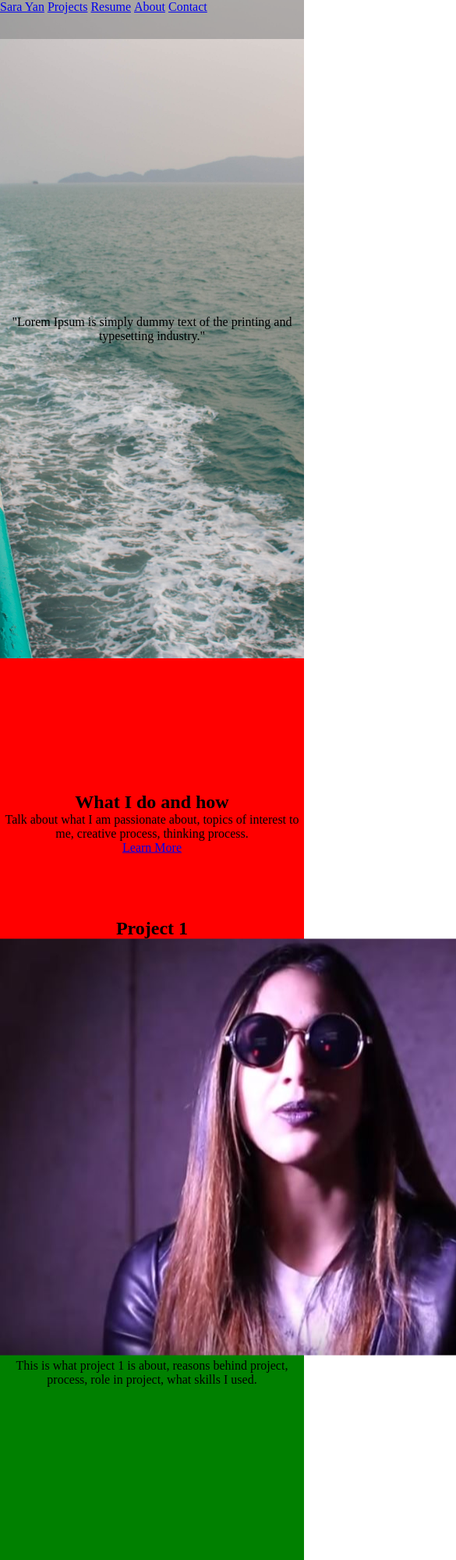
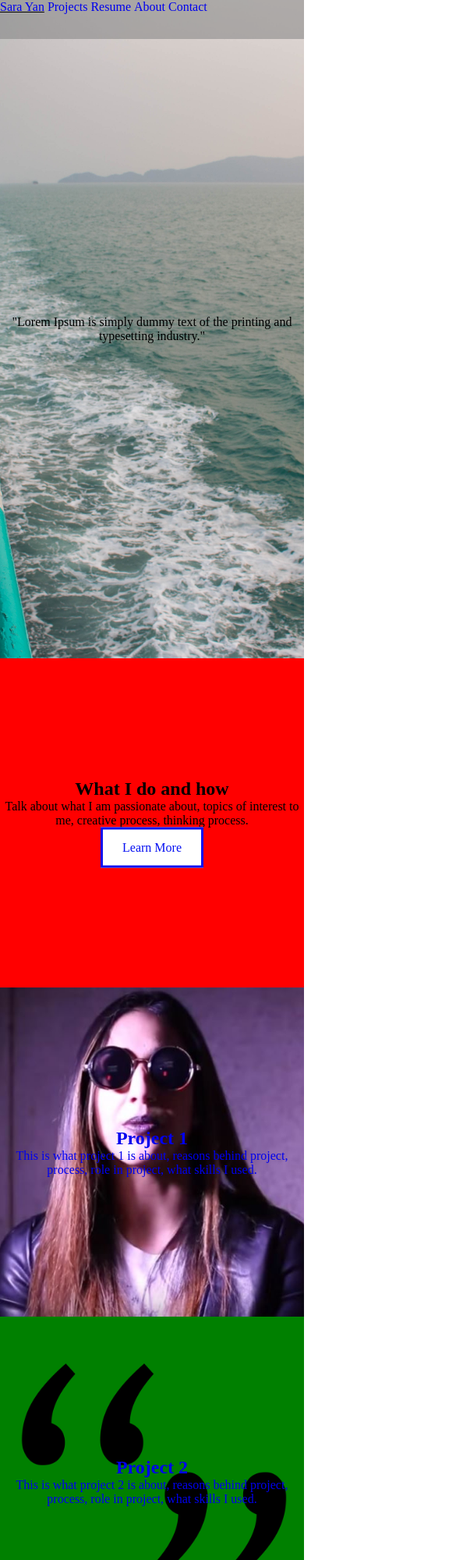
Before and after one commit to s33yan/Project, a plain HTML site: page index.html in a window 390 px wide. Shown: the top 2000 px of the page at 78% size, 585 px wide, since content can reach past the window. Drawn offline with Linux system fonts and the light colour scheme; files whose address does not match are found by name.

Commit message:
add mobile project layout on home page with empty links and clickable background images

```diff
--- a/css/main.css
+++ b/css/main.css
@@ -5,8 +5,31 @@
 .menu_mobile {
     display: none;
 }
+a {
+    text-decoration: none;
+}
+.underlink:hover {
+    text-decoration: underline;
+}
+.linkBox:link, a:visited {
+    /*    When doing effects, when hover...make a box fill in with colour*/
+    background-color: #ffffff;
+    color: #0711F2;
+    border-style: solid;
+    border-color: #0711F2;
+    padding: 14px 25px;
+    text-align: center;
+    display: inline-block;
+    text-decoration: none;
+}
+.linkBox:hover,
+.linkBox:active {
+    background-color: #0711F2;
+    color: white;
+}
 .images {
     /*make the image fit the blue area. currently mobile is too big and web is too small*/
+    height: 50%Vh;
 }
 .content {
     /*change font family*/
@@ -14,13 +37,6 @@
     position: relative;
     top: 50%;
     transform: translateY(-50%);
-}
-#bg {
-    position: fixed;
-    top: -50%;
-    left: -50%;
-    width: 200%;
-    height: 200%;
 }
 #navbar ul {
     list-style-type: none;
@@ -55,14 +71,29 @@
 .module_p1 {
     background: blue;
     height: 50Vh;
+    /*image doesnt resize well when you manually stretch the window*/
+    background-image: url("../images/for_your_spies_only.JPG");
+    background-size: cover;
+    /* <------ */
+    background-repeat: no-repeat;
+    background-position: center center;
 }
 .module_p2 {
     background: green;
     height: 50Vh;
+    background-image: url("../images/quote_through.png");
+    background-size: cover;
+/*    background-repeat: no-repeat;*/
+/*    Need to resize image for web*/
+    background-position: center center;
 }
 .module_p3 {
     background: yellow;
     height: 50Vh;
+    background-image: url("../images/icff.jpg");
+    background-size: cover;
+    background-position: center center;
+}
 }
 .module_quote {
     background: purple;
--- a/index.html
+++ b/index.html
@@ -22,49 +22,56 @@
 
         <div id="navbar">
             <ul>
-                <li id="name"><a href="#home">Sara Yan</a></li>
-                <li><a href="#home">Projects</a></li>
-                <li><a href="#news">Resume</a></li>
-                <li><a href="#contact">About</a></li>
-                <li><a href="#about">Contact</a></li>
+                <li id="name" class="underlink"><a href="#home">Sara Yan</a></li>
+                <li><a href="#projects" class="underlink">Projects</a></li>
+                <li><a href="#resume" class="underlink">Resume</a></li>
+                <li><a href="#about" class="underlink">About</a></li>
+                <li><a href="#contact" class="underlink">Contact</a></li>
             </ul>
         </div>
     </div>
     <div class="menu_mobile">
         <!--Have the hamburger icon in the top right, Sara Yan in the top left, grey background-->
         <ul>
-            <li>Projects</li>
-            <li>Resume</li>
-            <li>About</li>
-            <li>Contact</li>
+            <li><a href="#projects" class="underlink">Projects</a></li>
+            <li><a href="#resume" class="underlink">Resume</a></li>
+            <li><a href="#about" class="underlink">About</a></li>
+            <li><a href="#contact" class="underlink">Contact</a></li>
         </ul>
     </div>
     <div class="module_description">
         <div class="content">
+            <!--            Add padding...like white space around it b/c the button right now is too close -->
             <h2>What I do and how</h2>
             <p>Talk about what I am passionate about, topics of interest to me, creative process, thinking process.</p>
-            <a href="#resume">Learn More</a>
+            <a href="#resume" class="linkBox">Learn More</a>
         </div>
     </div>
+    <a href="#project1">
         <div class="module_p1">
-
             <div class="content">
                 <!--add padding or margin to the header when styling-->
                 <h2>Project 1</h2>
-            <a href="#project 1">
-                <img class="images" src="images/for_your_spies_only.JPG">
-            </a>
                 <!--make the below paragraph fade in when implementing effects-->
                 <p>This is what project 1 is about, reasons behind project, process, role in project, what skills I used.</p>
 
             </div>
-
         </div>
+    </a>
+    <a href="#project2">
         <div class="module_p2">
-        <p>project 2</p>
+            <div class="content">
+                <h2>Project 2</h2>
+                <p>This is what project 2 is about, reasons behind project, process, role in project, what skills I used.</p>
             </div>
+        </div>
+    </a>
+    <a href="#project3">
         <div class="module_p3">
-        <p>project 3</p>
+            <div class="content">
+                <h2>Project 3</h2>
+                <p>This is what project 3 is about, reasons behind project, process, role in project, what skills I used.</p>
+            </div>
         </div>
         <div class="module_quote">
             <p>quote</p>
```
Also changed, not shown: images/icff.JPG (added), images/quote_through.png (added). Lines whose indentation alone changed are shown as unchanged.
